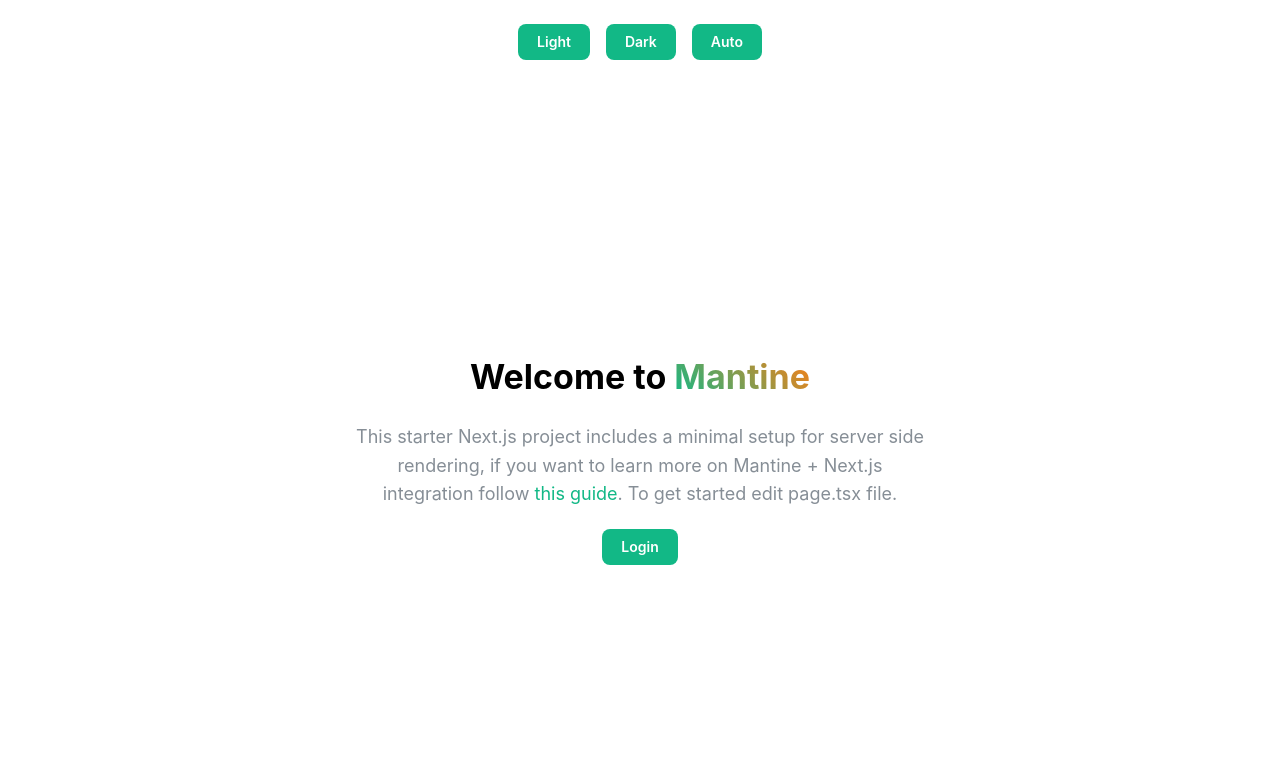
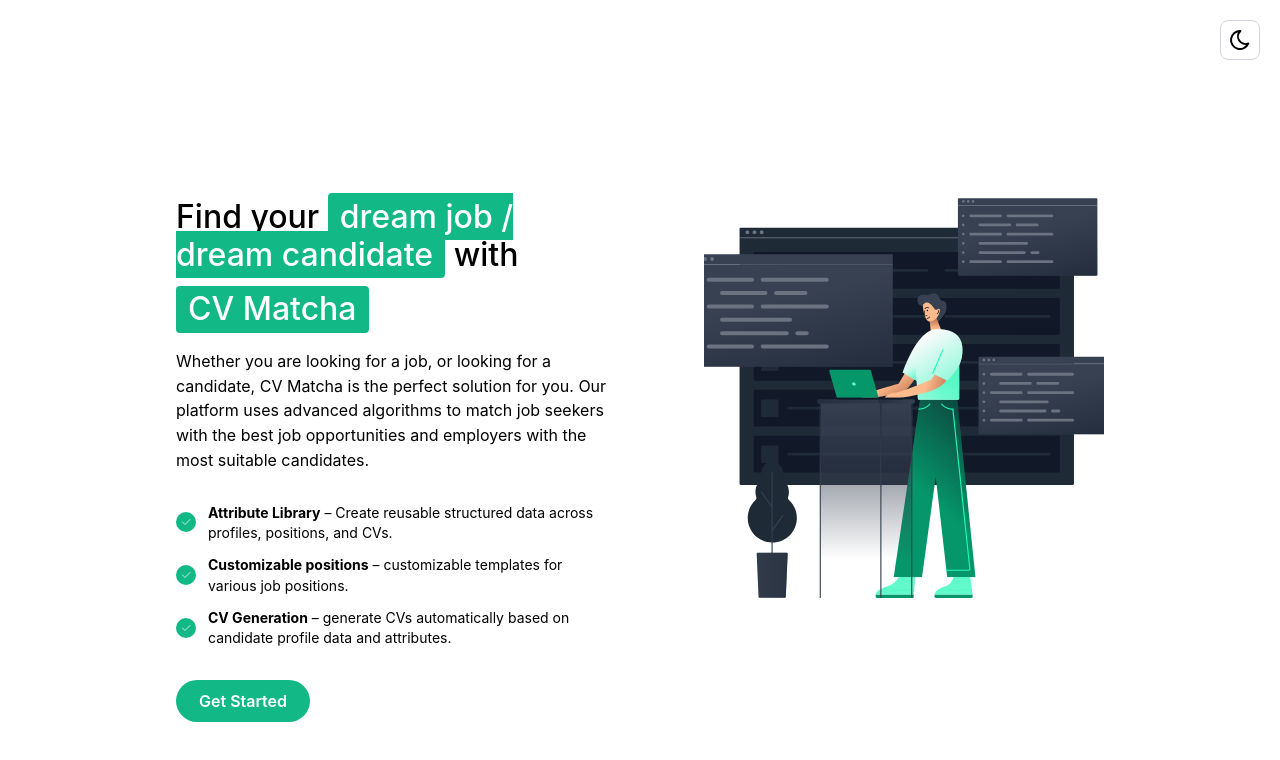
Before and after one commit to mofaunto/cv-matcha, a Next.js app in the folder frontend/: page / in a window 1280 px wide. Shown: the top 760 px of the page. Built offline with nearby package versions, Linux system fonts and the light colour scheme.

Commit message:
ui: add landing page ui design

```diff
--- a/frontend/app/globals.css
+++ b/frontend/app/globals.css
@@ -22,8 +22,6 @@
 
 body {
   min-height: 100svh;
-  display: flex;
-  flex-direction: column;
   color: var(--foreground);
   background: var(--background);
   font-family: Arial, Helvetica, sans-serif;
@@ -42,6 +40,12 @@
   text-decoration: none;
 }
 
+#__next {
+  min-height: 100svh;
+  display: flex;
+  flex-direction: column;
+}
+
 @media (prefers-color-scheme: dark) {
   html {
     color-scheme: dark;
--- a/frontend/app/layout.tsx
+++ b/frontend/app/layout.tsx
@@ -12,7 +12,6 @@
   return (
     <html lang="en" {...mantineHtmlProps}>
       <head>
-        <ColorSchemeScript />
         <link rel="shortcut icon" href="/favicon.svg" />
         <meta
           name="viewport"
@@ -20,6 +19,7 @@
         />
       </head>
       <body>
+        <ColorSchemeScript />
         <Providers>{children}</Providers>
       </body>
     </html>
--- a/frontend/components/ColorSchemeToggle/ColorSchemeToggle.tsx
+++ b/frontend/components/ColorSchemeToggle/ColorSchemeToggle.tsx
@@ -1,15 +1,30 @@
 'use client';
 
-import { Button, Group, useMantineColorScheme } from '@mantine/core';
+import { ActionIcon, Group, useMantineColorScheme } from '@mantine/core';
+import { IconSun, IconMoon } from '@tabler/icons-react';
+import { useEffect, useState } from 'react';
 
 export function ColorSchemeToggle() {
-  const { setColorScheme } = useMantineColorScheme();
+  const { colorScheme, setColorScheme } = useMantineColorScheme();
+  const [mounted, setMounted] = useState(false);
+
+  useEffect(() => {
+    setMounted(true);
+  }, []);
+
+  if (!mounted) {
+    return <Group justify="end" mt="lg" mr="lg">
+        <ActionIcon variant="default" size={40}></ActionIcon>
+    </Group>;
+  }
 
   return (
-    <Group justify="center" mt="xl">
-      <Button onClick={() => setColorScheme('light')}>Light</Button>
-      <Button onClick={() => setColorScheme('dark')}>Dark</Button>
-      <Button onClick={() => setColorScheme('auto')}>Auto</Button>
+    <Group justify="end" mt="lg" mr="lg">
+      {colorScheme === 'dark' ? (
+        <ActionIcon variant="default" size={40} onClick={() => setColorScheme('light')}><IconSun stroke={2} /></ActionIcon>
+      ) : (
+        <ActionIcon variant="default" size={40} onClick={() => setColorScheme('dark')}><IconMoon stroke={2} /></ActionIcon>
+      )}
     </Group>
   );
 }
--- a/frontend/components/Welcome/Welcome.module.css
+++ b/frontend/components/Welcome/Welcome.module.css
@@ -1,10 +1,66 @@
-.center {
-    height: 100vh;
+.inner {
+  display: flex;
+
+  @media (max-width: $mantine-breakpoint-md) {
+    flex-direction: column-reverse;
+    align-items: center;
+    justify-content: center;
+    gap: 2rem;
+  }
 }
 
-.container {
-    display: flex;
-    flex-direction: column;
-    align-items: center;
-    justify-content: center;
+.content {
+  max-width: 480px;
+  margin-right: calc(var(--mantine-spacing-xl) * 4);
+
+  @media (max-width: $mantine-breakpoint-md) {
+    max-width: 100%;
+    margin-right: 0;
+  }
 }
+
+.title {
+  color: light-dark(var(--mantine-color-black), var(--mantine-color-white));
+  font-size: 32px;
+  line-height: 1.2;
+  font-weight: 500;
+  width: 100%;
+
+  @media (max-width: $mantine-breakpoint-xs) {
+    font-size: 28px;
+    text-align: center;
+  }
+}
+
+.control {
+  @media (max-width: $mantine-breakpoint-xs) {
+    flex: 1;
+  }
+}
+
+.image {
+  width: 400px;
+  height: 400px;
+
+  @media (max-width: $mantine-breakpoint-md) {
+    width: 240px;
+    height: 240px;
+  }
+}
+
+.highlight {
+  position: relative;
+  background-color: #12b886;
+  color: var(--mantine-color-white);
+  border-radius: var(--mantine-radius-sm);
+  padding: 4px 12px;
+}
+
+.highlightTitle {
+  display: inline-block;
+  background-color: #12b886;
+  color: var(--mantine-color-white);
+  border-radius: var(--mantine-radius-sm);
+  padding: 4px 12px;
+  margin-top: 12px;
+}
--- a/frontend/components/Welcome/Welcome.tsx
+++ b/frontend/components/Welcome/Welcome.tsx
@@ -1,8 +1,10 @@
 "use client"
 
-import { Anchor, Container, Text, Title, Center, Button } from '@mantine/core';
+import { IconCheck } from '@tabler/icons-react';
+import { Button, Container, Group, Image, List, Text, ThemeIcon, Title, Center } from '@mantine/core';
+import image from './image.svg';
+import { useRouter } from 'next/navigation';
 import classes from './Welcome.module.css';
-import { useRouter } from 'next/navigation';
 
 export function Welcome() {
   const router = useRouter();
@@ -12,26 +14,47 @@
   };
 
   return (
-    <Center component="main" className={classes.center}>
-        <Container className={classes.container}>
-        <Title ta="center">
-            Welcome to{' '}
-            <Text inherit variant="gradient" component="span" gradient={{ from: 'teal', to: 'orange' }}>
-            Mantine
+    <Center h="100vh">
+      <Container>
+        <div className={classes.inner}>
+          <div className={classes.content}>
+            <Title className={classes.title}>
+              Find your <span className={classes.highlight}>dream job / dream candidate</span> with <span className={classes.highlightTitle}>CV Matcha</span>
+            </Title>
+            <Text mt="md">
+              Whether you are looking for a job, or looking for a candidate, CV Matcha is the perfect solution for you. Our platform uses advanced algorithms to match job seekers with the best job opportunities and employers with the most suitable candidates.
             </Text>
-        </Title>
-        <Text c="dimmed" ta="center" size="lg" maw={580} mx="auto" mt="xl">
-            This starter Next.js project includes a minimal setup for server side rendering, if you want
-            to learn more on Mantine + Next.js integration follow{' '}
-            <Anchor href="https://mantine.dev/guides/next/" size="lg">
-            this guide
-            </Anchor>
-            . To get started edit page.tsx file.
-        </Text>
 
+            <List
+              mt={30}
+              spacing="sm"
+              size="sm"
+              icon={
+                <ThemeIcon size={20} radius="xl">
+                  <IconCheck size={12} stroke={1.5} />
+                </ThemeIcon>
+              }
+            >
+              <List.Item>
+                <b>Attribute Library</b> – Create reusable structured data across profiles, positions, and CVs.
+              </List.Item>
+              <List.Item>
+                <b>Customizable positions</b> – customizable templates for various job positions.
+              </List.Item>
+              <List.Item>
+                <b>CV Generation</b> – generate CVs automatically based on candidate profile data and attributes.
+              </List.Item>
+            </List>
 
-        <Button onClick={handleClick} mt={20}>Login</Button>
-    </Container>
+            <Group mt={32}>
+              <Button radius="xl" size="md" className={classes.control} onClick={handleClick}>
+                Get Started
+              </Button>
+            </Group>
+          </div>
+          <Image src={image.src} className={classes.image} alt="" />
+        </div>
+      </Container>
     </Center>
   );
 }
--- a/frontend/package.json
+++ b/frontend/package.json
@@ -13,6 +13,7 @@
     "@mantine/core": "^9.4.0",
     "@mantine/hooks": "^9.4.0",
     "@next/bundle-analyzer": "^16.2.9",
+    "@tabler/icons-react": "^3.44.0",
     "@tanstack/react-query": "^5.101.2",
     "axios": "^1.18.1",
     "better-auth": "^1.6.22",
```
Also changed, not shown: frontend/components/Welcome/image.svg (added), 1 other file (tests, documents, lock files or other folders).
